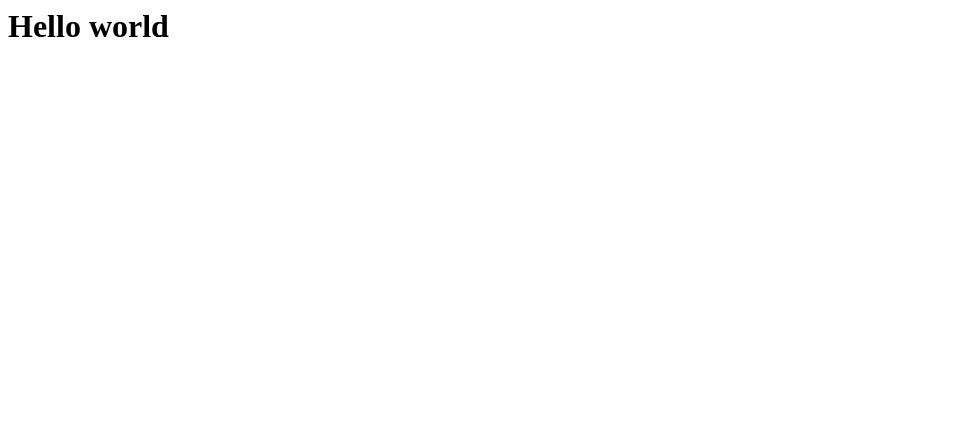
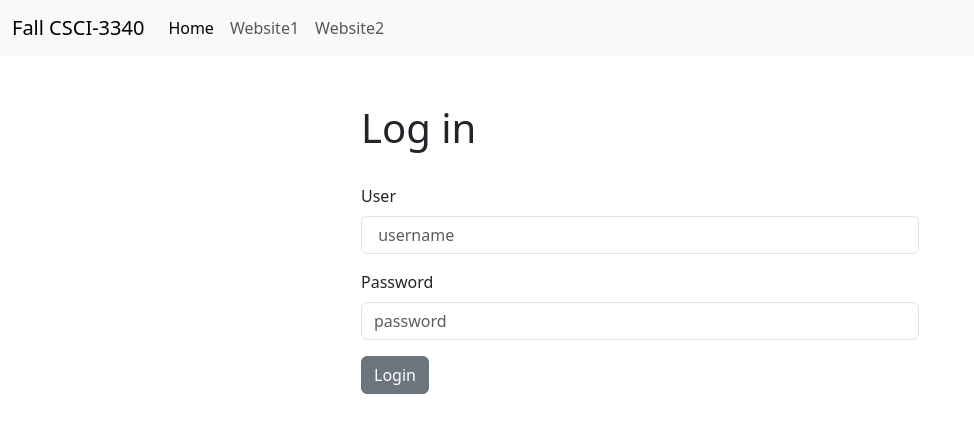
Before and after one commit to ayleenjim/swe-project, a Django app: page / in a window 1280 px wide. Shown: the top 433 px of the page, without its empty margins (0-974 px from the left). Run offline with Django 5.2, Linux system fonts and the light colour scheme.

Commit message:
ADD templates

```diff
--- a/newApp/templates/base.html
+++ b/newApp/templates/base.html
@@ -1,3 +1,31 @@
-<body>
-    {%include'navbar.html'%}
-</body>
+<!doctype html>
+<html lang="en">
+  <head>
+    <meta charset="utf-8">
+    <meta name="viewport" content="width=device-width, initial-scale=1">
+    <title>3340 Fall2024</title>
+    <link href="https://cdn.jsdelivr.net/npm/bootstrap@5.3.3/dist/css/bootstrap.min.css" rel="stylesheet" integrity="sha384-QWTKZyjpPEjISv5WaRU9OFeRpok6YctnYmDr5pNlyT2bRjXh0JMhjY6hW+ALEwIH" crossorigin="anonymous">
+  </head>
+
+
+  <body>
+    {% include 'navbar.html' %}
+    <div class= "container">
+    <br/>
+
+    {% if messages %}
+      {% for message in messages %}
+      <div class="alert alert-warning alert-dismissible fade show" role="alert">
+        {{message}}
+        <button type="button" class="btn-close" data-bs-dismiss="alert" aria-label="Close"></button>
+      </div>
+      {% endfor %}
+    {% endif %}
+
+    {% block content %}
+    {% endblock %}
+    </div>
+
+    <script src="https://cdn.jsdelivr.net/npm/bootstrap@5.3.3/dist/js/bootstrap.bundle.min.js" integrity="sha384-YvpcrYf0tY3lHB60NNkmXc5s9fDVZLESaAA55NDzOxhy9GkcIdslK1eN7N6jIeHz" crossorigin="anonymous"></script>
+  </body>
+</html>
--- a/newApp/templates/home.html
+++ b/newApp/templates/home.html
@@ -1 +1,37 @@
-<h1>Hello world</h1>
+{% extends 'base.html' %}
+
+{% block content %}
+
+
+<div class ="col-md-6 offset-md-3">
+	</br>
+
+{% if user.is_authenticated %}
+
+<h1>USER LOGGED</h1>
+
+{% else %}
+<h1>Log in</h1>
+</br>
+
+<form method="POST" action="{% url 'home' %}">
+	{% csrf_token %}
+	<form>
+  <div class="mb-3">
+    <label for="exampleInputEmail1" class="form-label">User</label>
+    <input type="text" class="form-control" name= "username", placeholder=" username" required >
+
+  </div>
+  <div class="mb-3">
+    <label for="exampleInputPassword1" class="form-label">Password</label>
+    <input type="password" class="form-control" name ="password", placeholder="password" required >
+  </div>
+
+  <button type="submit" class="btn btn-secondary">Login</button>
+</form>
+</form>
+
+</div>
+{% endif %}
+
+{% endblock %}
--- a/newApp/templates/navbar.html
+++ b/newApp/templates/navbar.html
@@ -1,18 +1,22 @@
-
-
 <nav class="navbar navbar-expand-lg bg-body-tertiary">
   <div class="container-fluid">
-      <a class="navbar-brand" href="#">UTRGV CSCI3340</a>
-      <button class="navbar-toggler" type="button" data-bs-toggle="collapse" data-bs-target="#navbarNavAltMarkup" aria-controls="navbarNavAltMarkup" aria-expanded="false" aria-label="Toggle navigation">
+    <a class="navbar-brand" href="{% url 'home' %}">Fall CSCI-3340</a>
+    <button class="navbar-toggler" type="button" data-bs-toggle="collapse" data-bs-target="#navbarNav" aria-controls="navbarNav" aria-expanded="false" aria-label="Toggle navigation">
       <span class="navbar-toggler-icon"></span>
     </button>
-      <div class="collapse navbar-collapse" id="navbarNavAltMarkup">
-        <div class="navbar-nav">
+    <div class="collapse navbar-collapse" id="navbarNav">
+      <ul class="navbar-nav">
+        <li class="nav-item">
           <a class="nav-link active" aria-current="page" href="#">Home</a>
+        </li>
+        <li class="nav-item">
           <a class="nav-link" href="#">Website1</a>
-          <a class="nav-link" href="#">Website2</a>
-          <a class="nav-link disabled" aria-disabled="true">Disabled</a>
-        </div>
+        </li>
+        <li class="nav-item">
+          <a class="nav-link" href="https://www.utrgv.edu/">Website2</a>
+        </li>
+
+      </ul>
     </div>
   </div>
 </nav>
--- a/newApp/views.py
+++ b/newApp/views.py
@@ -1,4 +1,5 @@
 from django.shortcuts import render
+from django.contrib.auth import authenticate, login, logout
 
 # Create your views here.
 def home(request):
```
Lines whose indentation alone changed are shown as unchanged.
